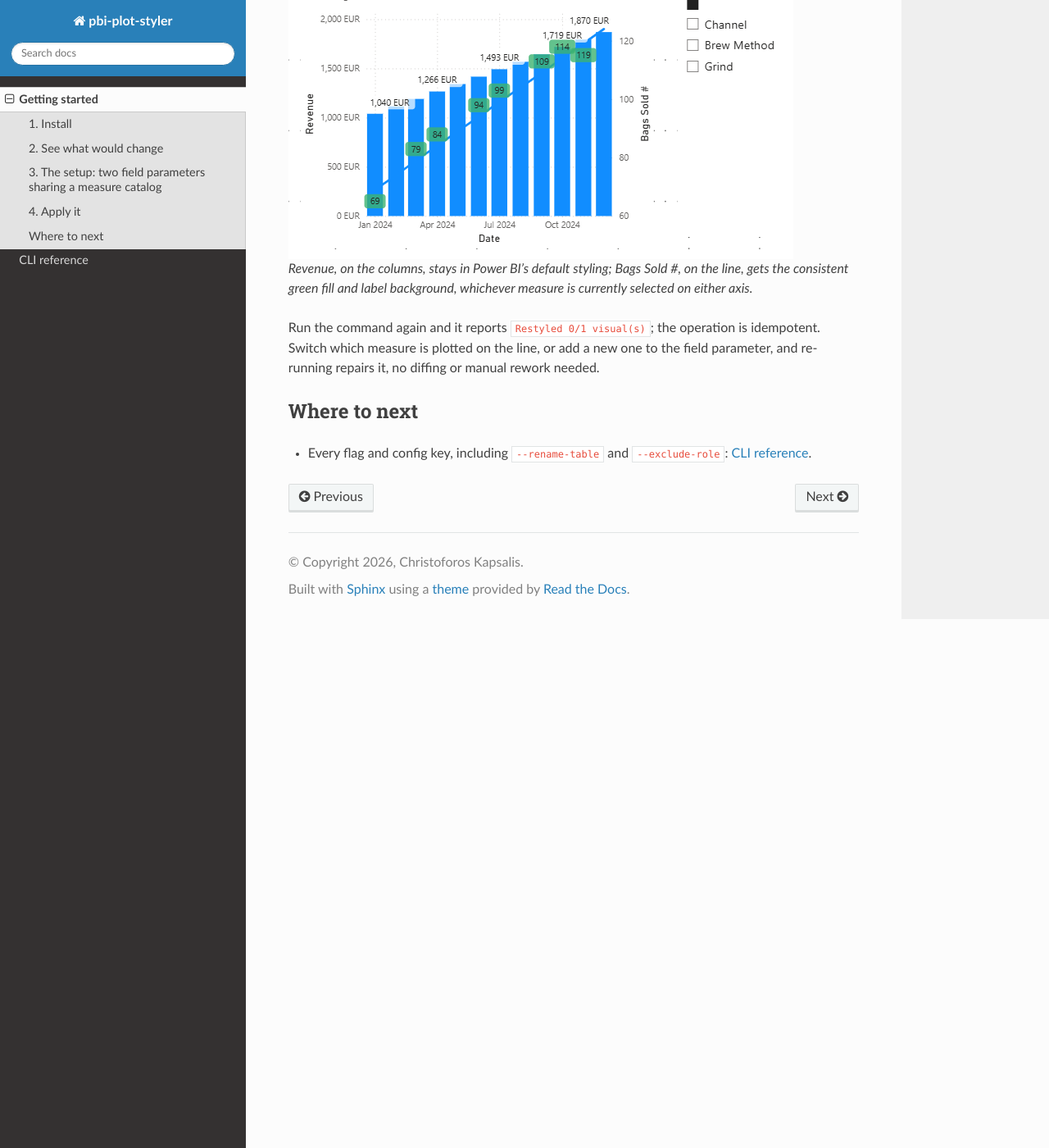
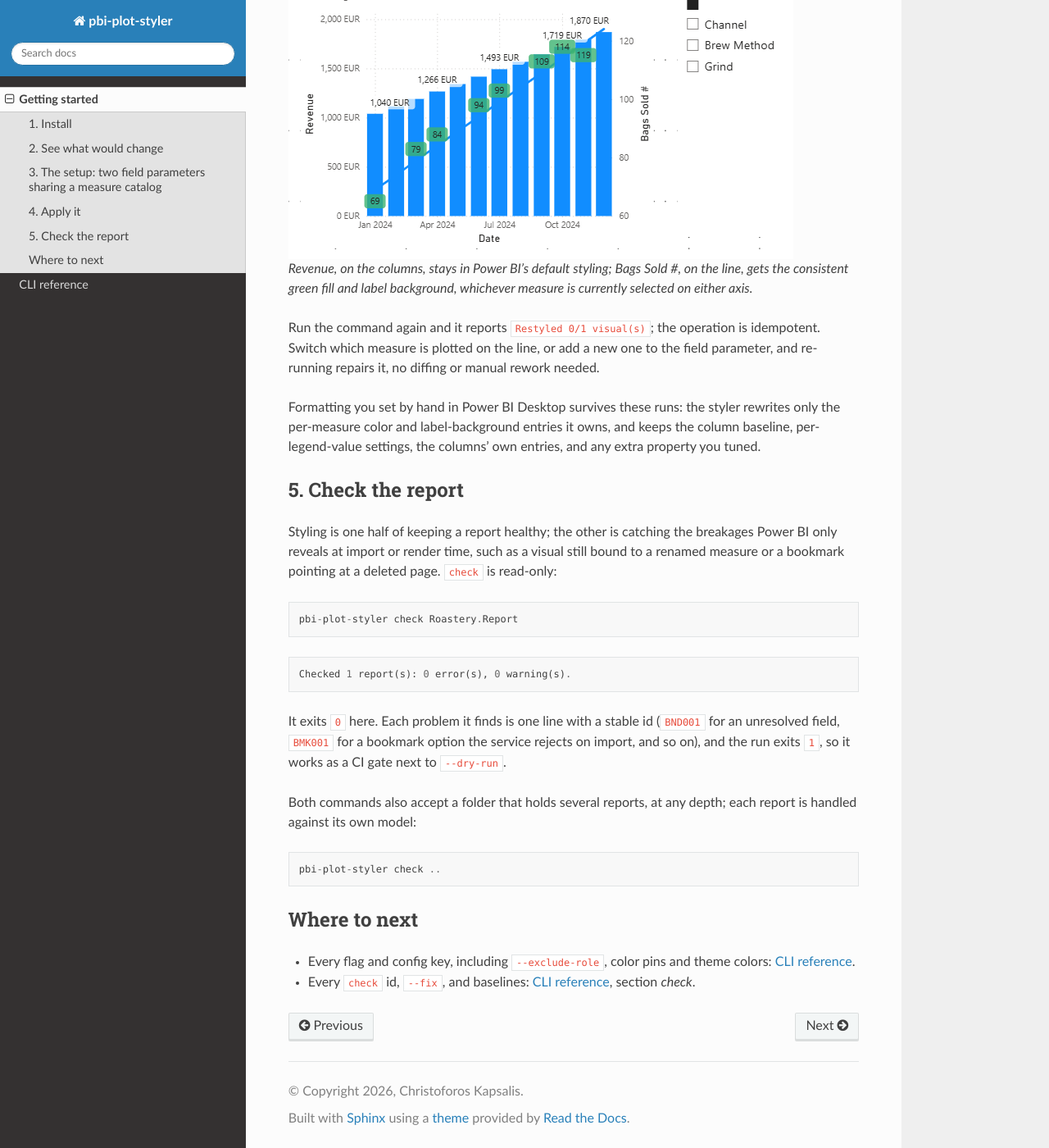
Before and after one commit to C-Kapsalis/pbi-plot-styler-documentation, a Sphinx documentation site: the page built from docs/tutorials/getting-started.rst, in a window 1280 px wide and 1400 px high, scrolled down 2339 px. Shown: the whole window at 82% size. Built offline with Sphinx 7.4.7 and the Read the Docs theme 3.1.0, drawn with Linux system fonts in a browser that asks for light colours.

Commit message:
Add the check command to the landing page and tutorial
The landing page now says hand-made formatting is preserved and introduces
check; the tutorial gains a step that runs it and shows the folder-of-reports
form.

Co-Authored-By: Claude Opus 5.5 (1M context) <noreply@anthropic.com>

```diff
--- a/docs/tutorials/getting-started.rst
+++ b/docs/tutorials/getting-started.rst
@@ -128,8 +128,43 @@ operation is idempotent. Switch which measure is plotted on the line,
 or add a new one to the field parameter, and re-running repairs it,
 no diffing or manual rework needed.
 
+Formatting you set by hand in Power BI Desktop survives these runs: the
+styler rewrites only the per-measure color and label-background entries
+it owns, and keeps the column baseline, per-legend-value settings, the
+columns' own entries, and any extra property you tuned.
+
+5. Check the report
+-----------------------
+
+Styling is one half of keeping a report healthy; the other is catching
+the breakages Power BI only reveals at import or render time, such as a
+visual still bound to a renamed measure or a bookmark pointing at a
+deleted page. ``check`` is read-only:
+
+::
+
+    pbi-plot-styler check Roastery.Report
+
+::
+
+    Checked 1 report(s): 0 error(s), 0 warning(s).
+
+It exits ``0`` here. Each problem it finds is one line with a stable id
+(``BND001`` for an unresolved field, ``BMK001`` for a bookmark option
+the service rejects on import, and so on), and the run exits ``1``, so
+it works as a CI gate next to ``--dry-run``.
+
+Both commands also accept a folder that holds several reports, at any
+depth; each report is handled against its own model:
+
+::
+
+    pbi-plot-styler check ..
+
 Where to next
 -----------------
 
-- Every flag and config key, including ``--rename-table`` and
-  ``--exclude-role``: :doc:`../reference/cli`.
+- Every flag and config key, including ``--exclude-role``, color pins
+  and theme colors: :doc:`../reference/cli`.
+- Every ``check`` id, ``--fix``, and baselines:
+  :doc:`../reference/cli`, section *check*.
```
Also changed, not shown: docs/index.rst (+14 -3 lines).
